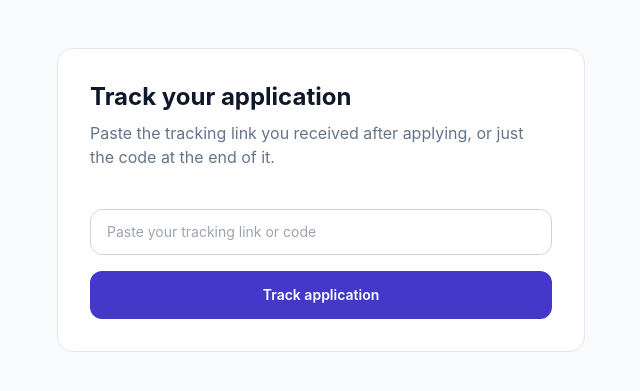
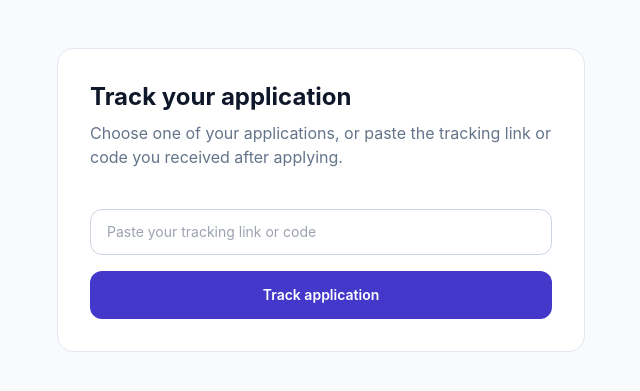
Before and after one commit to manasat1306/resurank, a Django app: page /candidate/track/ in a window 1280 px wide. Shown: the part 65-456 px from the top of the page, without its empty margins (319-959 px from the left). Run offline with Django 5.2, Linux system fonts and the light colour scheme; parts of the project's set-up code (start-up, migrations or seed data) failed here and were passed over; some libraries are stand-ins or nearby versions.

Commit message:
Track page: dropdown of applications saved in this browser

```diff
--- a/candidate/templates/candidate/base.html
+++ b/candidate/templates/candidate/base.html
@@ -33,6 +33,7 @@
   </header>
 
   {% block content %}{% endblock %}
+  {% block extra_scripts %}{% endblock %}
 
 </body>
 </html>
--- a/candidate/templates/candidate/track_lookup.html
+++ b/candidate/templates/candidate/track_lookup.html
@@ -1,4 +1,5 @@
 {% extends 'candidate/base.html' %}
+{% load static %}
 {% block title %}Track application{% endblock %}
 
 {% block content %}
@@ -6,12 +7,22 @@
     <div class="bg-white border border-slate-200 rounded-2xl p-8">
       <h1 class="text-2xl font-bold">Track your application</h1>
       <p class="text-slate-500 mt-2">
-        Paste the tracking link you received after applying, or just the code at the end of it.
+        Choose one of your applications, or paste the tracking link or code you received after applying.
       </p>
 
       <form method="post" class="mt-6 space-y-4">
         {% csrf_token %}
-        <input type="text" name="code" value="{{ code }}" placeholder="Paste your tracking link or code"
+
+        <div id="my-applications-box" class="hidden">
+          <label for="my-applications" class="block text-sm font-medium text-slate-700 mb-1">Your applications on this browser</label>
+          <select id="my-applications"
+                  class="w-full border border-slate-300 rounded-xl px-4 py-3 text-sm bg-white focus:outline-none focus:ring-2 focus:ring-indigo-500">
+            <option value="">Select a job you applied for</option>
+          </select>
+          <p class="text-xs text-slate-400 mt-2">Or paste a link or code below.</p>
+        </div>
+
+        <input type="text" id="code-input" name="code" value="{{ code }}" placeholder="Paste your tracking link or code"
                class="w-full border border-slate-300 rounded-xl px-4 py-3 text-sm focus:outline-none focus:ring-2 focus:ring-indigo-500">
         {% if error %}
           <p class="text-sm text-red-600">{{ error }}</p>
@@ -23,3 +34,7 @@
     </div>
   </div>
 {% endblock %}
+
+{% block extra_scripts %}
+  <script src="{% static 'resume_analyzer/js/my_applications.js' %}"></script>
+{% endblock %}
--- /dev/null
+++ b/resume_analyzer/static/resume_analyzer/js/my_applications.js
@@ -0,0 +1,51 @@
+(function () {
+  var KEY = 'resurank_applications';
+
+  function loadList() {
+    try {
+      var data = JSON.parse(localStorage.getItem(KEY) || '[]');
+      return Array.isArray(data) ? data : [];
+    } catch (e) {
+      return [];
+    }
+  }
+
+  function saveList(list) {
+    try {
+      localStorage.setItem(KEY, JSON.stringify(list));
+    } catch (e) {}
+  }
+
+  // 1. Success page: remember this application
+  var saveBox = document.getElementById('save-application');
+  if (saveBox) {
+    var token = saveBox.dataset.token;
+    var title = saveBox.dataset.title;
+    var list = loadList().filter(function (item) {
+      return item.token !== token;
+    });
+    list.unshift({ token: token, title: title, date: new Date().toISOString() });
+    saveList(list);
+  }
+
+  // 2. Track page: fill the dropdown
+  var select = document.getElementById('my-applications');
+  var codeInput = document.getElementById('code-input');
+  var wrapper = document.getElementById('my-applications-box');
+  if (select && codeInput && wrapper) {
+    var saved = loadList();
+    if (saved.length > 0) {
+      saved.forEach(function (item) {
+        var option = document.createElement('option');
+        option.value = item.token;
+        var d = new Date(item.date);
+        option.textContent = item.title + ' (applied ' + d.toLocaleDateString() + ')';
+        select.appendChild(option);
+      });
+      wrapper.classList.remove('hidden');
+      select.addEventListener('change', function () {
+        codeInput.value = select.value;
+      });
+    }
+  }
+})();
```
Also changed, not shown: candidate/templates/candidate/apply_success.html (+7 -0 lines).
